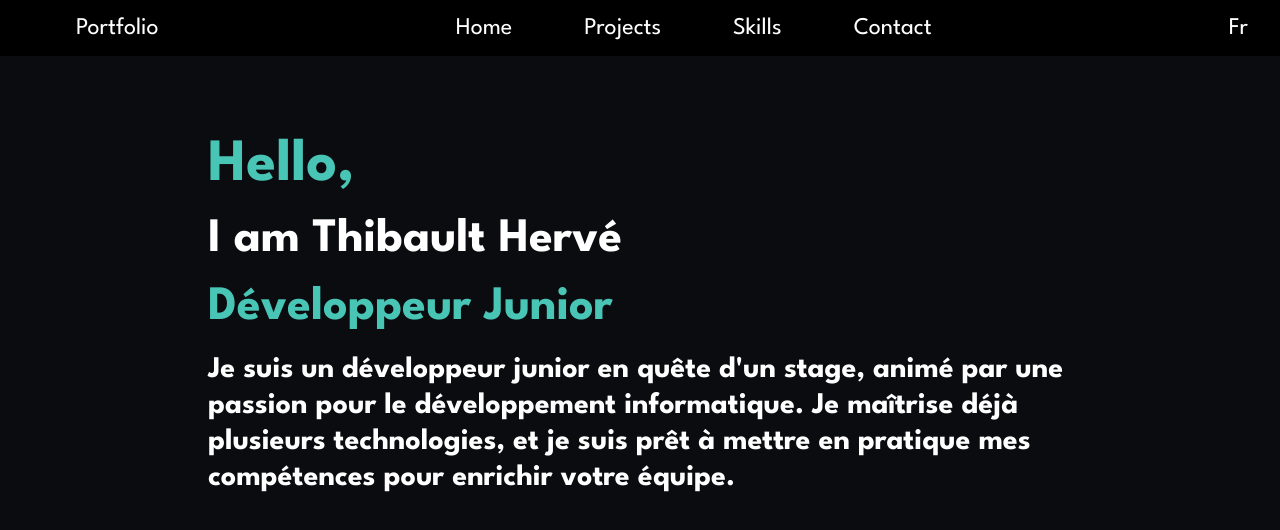
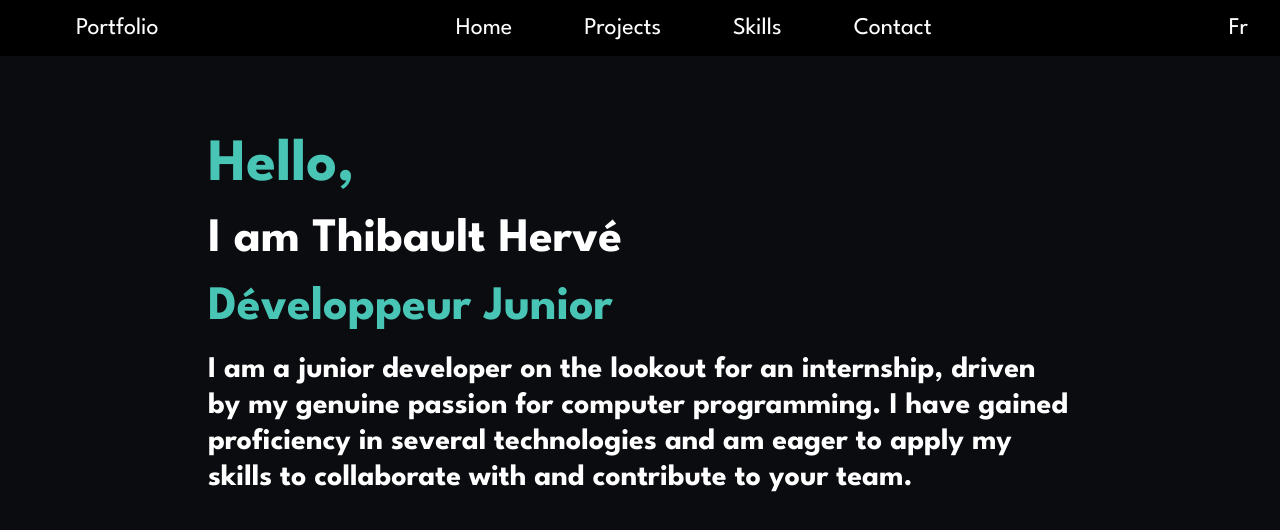
Before and after one commit to th-herve/portfolio, a React (Create React App) app: page / in a window 1280 px wide. Shown: the top 530 px of the page. Built offline with nearby package versions, Linux system fonts and the light colour scheme; some icons are missing; a web font is replaced by a local one.

Commit message:
Update presentation text

```diff
--- a/src/App.js
+++ b/src/App.js
@@ -8,7 +8,7 @@ import React, { useEffect } from 'react';
 const fullName = 'Thibault Hervé';
 const jobTitle = 'Développeur Junior';
 const introText =
-  "Je suis un développeur junior en quête d'un stage, animé par une passion pour le développement informatique. Je maîtrise déjà plusieurs technologies, et je suis prêt à mettre en pratique mes compétences pour enrichir votre équipe.";
+  'I am a junior developer on the lookout for an internship, driven by my genuine passion for computer programming. I have gained proficiency in several technologies and am eager to apply my skills to collaborate with and contribute to your team.';
 
 export default function App() {
   useEffect(() => {
```
